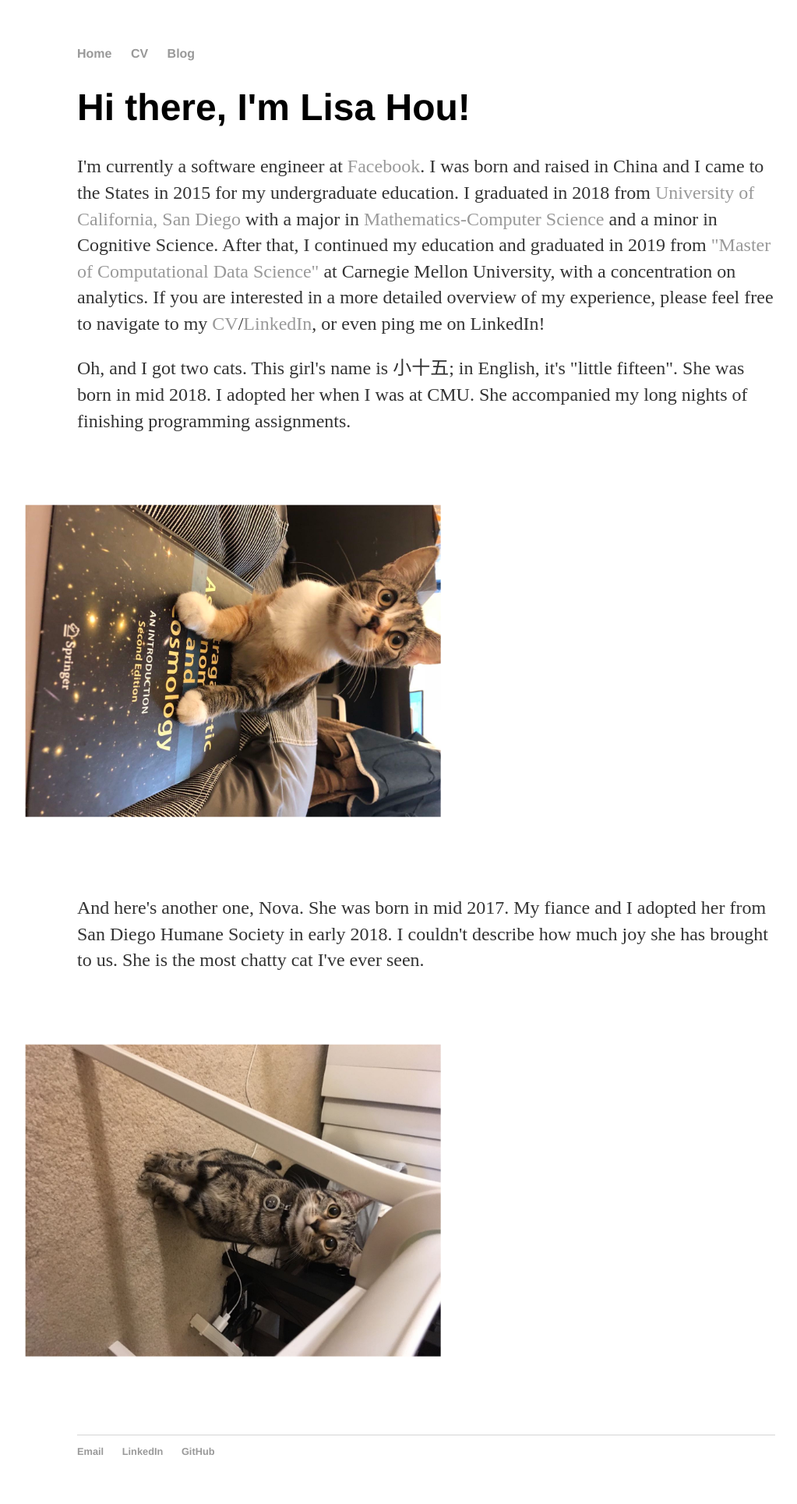
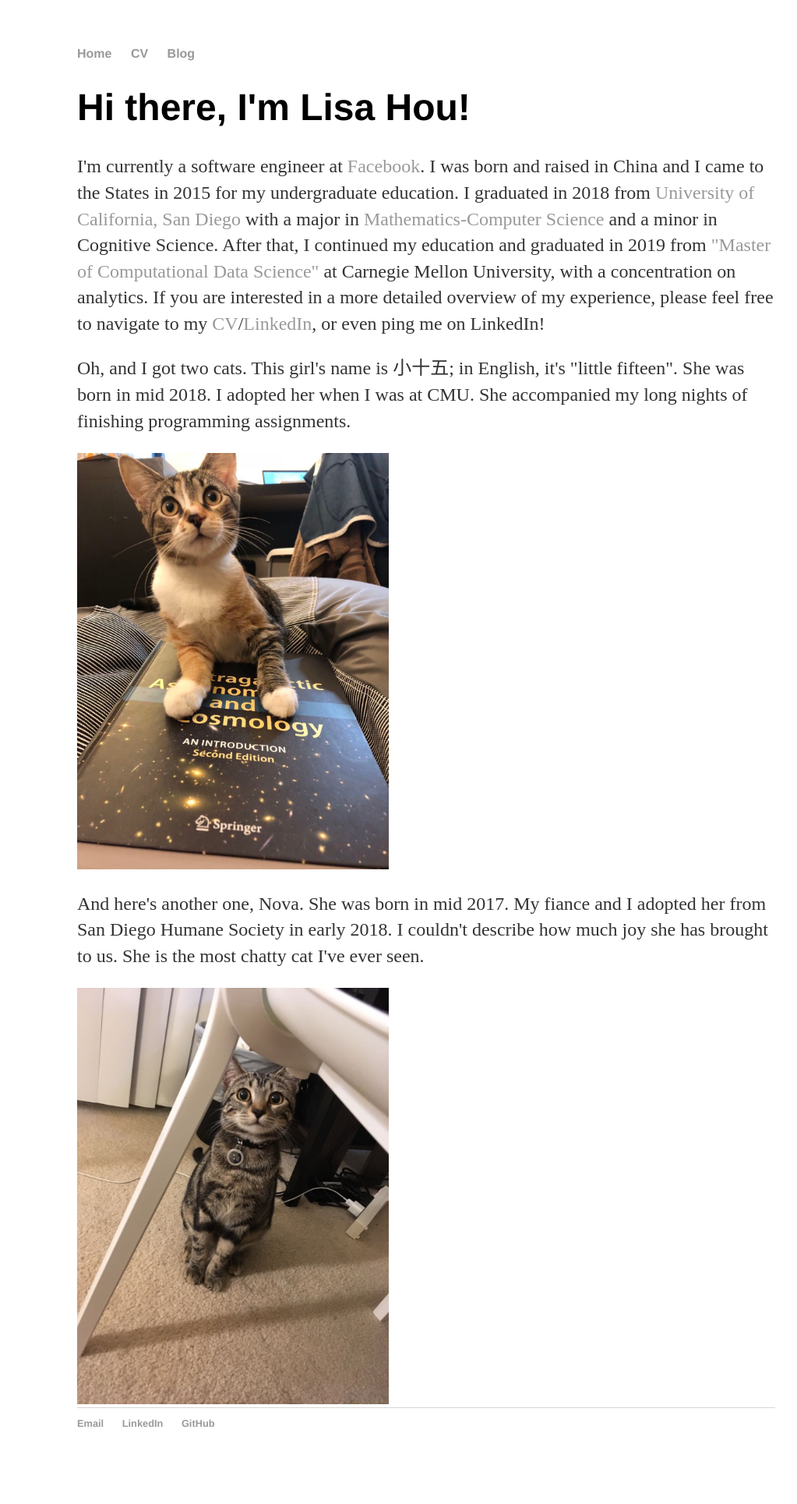
Before and after one commit to lisahou888/lisahou888.github.io, a Jekyll site: the page built from index.html, in a window 1280 px wide. Shown: the whole page at 78% size, without its empty margins (93-1116 px from the left). Built offline with Jekyll 4.4.1, drawn with Linux system fonts in a browser that asks for light colours; after the commit the page ends 1893 px from its top, so only the background shows below that.

Commit message:
change image code location

```diff
--- a/index.html
+++ b/index.html
@@ -7,10 +7,12 @@ title: Lisa Hou
 	<p>I'm currently a software engineer at <a href="https://www.facebook.com">Facebook</a>. I was born and raised in China and I came to the States in 2015 for my undergraduate education. I graduated in 2018 from <a href="https://www.ucsd.edu">University of California, San Diego</a> with a major in <a href="https://www.math.ucsd.edu/~handbook/undergraduate/ma30-math-computer-science-b-s/">Mathematics-Computer Science</a> and a minor in Cognitive Science. After that, I continued my education and graduated in 2019 from <a href="https://mcds.cs.cmu.edu/">"Master of Computational Data Science"</a> at Carnegie Mellon University, with a concentration on analytics. If you are interested in a more detailed overview of my experience, please feel free to navigate to my <a href="/cv">CV</a>/<a href="https://www.linkedin.com/in/lisa-zhuojun-hou/">LinkedIn</a>, or even ping me on LinkedIn! </p>
 
 	<p>Oh, and I got two cats. This girl's name is 小十五; in English, it's "little fifteen". She was born in mid 2018. I adopted her when I was at CMU. She accompanied my long nights of finishing programming assignments.  </p>
-	<p><img src="cat.jpeg" alt="Xiao Shi Wu" style="width: 400px;" class="rotate90"></p>
+	<!-- <img src="cat.jpeg" alt="Xiao Shi Wu" style="width: 400px;" class="rotate90"> -->
+	<img src="cat.jpeg" alt="Xiao Shi Wu" style="width: 400px;">
 
 	<p>And here's another one, Nova. She was born in mid 2017. My fiance and I adopted her from San Diego Humane Society in early 2018. I couldn't describe how much joy she has brought to us. She is the most chatty cat I've ever seen. </p>
-	<p><img src="nova.jpeg" alt="Nova" style="width: 400px;" class="rotate90"></p>
+	<!-- <img src="nova.jpeg" alt="Nova" style="width: 400px;" class="rotate90"> -->
+	<img src="nova.jpeg" alt="Nova" style="width: 400px;">
 
 
 </div><!-- /.blurb -->
```
